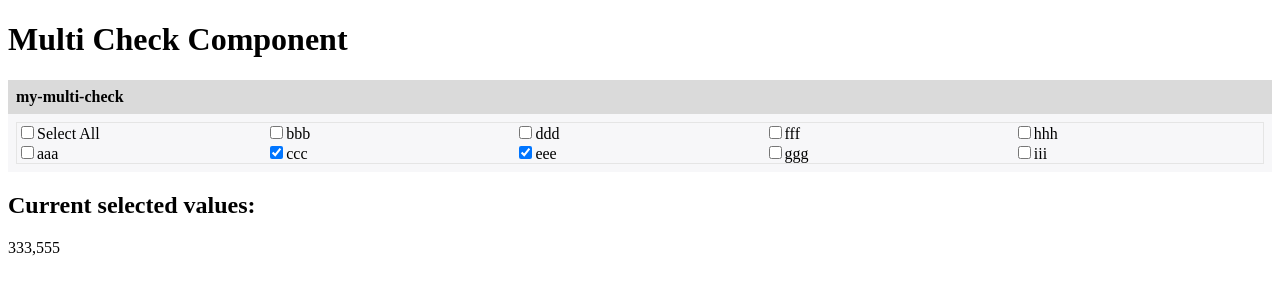
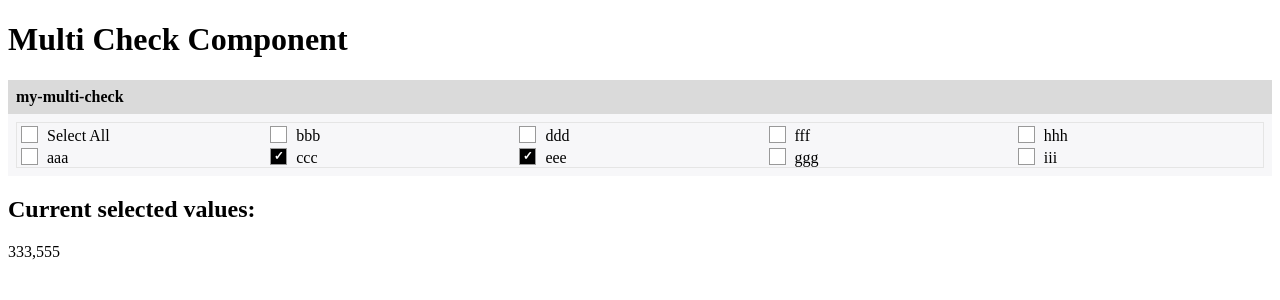
Before and after one commit to shleyZ/multicheck, a React app: page / in a window 1280 px wide. Shown: the top 300 px of the page. Built offline with nearby package versions, Linux system fonts and the light colour scheme; the HTML template or start-up script is replaced by a standard one.

Commit message:
css style

```diff
--- /dev/null
+++ b/src/MultiCheck/components/CheckBox.css
@@ -0,0 +1,36 @@
+.CheckboxLabel{
+  padding-left: 8px;
+  padding-right: 8px;
+}
+
+input[type=checkbox]{
+  cursor: pointer;
+  position: relative;
+  width: 15px;
+  height: 15px;
+  font-size: 14px;
+  background-color: #fff;
+}
+
+input[type=checkbox]::after{
+  position: absolute;
+  top: 0;
+  background-color: #fff;
+  color: #000;
+  width: 15px;
+  height: 15px;
+  display: inline-block;
+  visibility: visible;
+  padding: 0px;
+  text-align: center;
+  content: ' ';
+  border: 1px solid #999;
+}
+
+input[type=checkbox]:checked::after{
+  content: "✓";
+  font-size: 12px;
+  font-weight: bold;
+  background-color: #000;
+  color: #fff;
+}
--- a/src/MultiCheck/components/CheckBox.tsx
+++ b/src/MultiCheck/components/CheckBox.tsx
@@ -1,4 +1,5 @@
 import React from 'react';
+import './CheckBox.css';
 
 type Props = {
   checked?: boolean,
@@ -18,7 +19,7 @@ const CheckBoxItem: React.FunctionComponent<Props> = (props): JSX.Element => {
         onChange={handleChanged}
         value={value}
       />
-      <span>{label}</span>
+      <span className="CheckboxLabel">{label}</span>
     </label>
   )
 }
```
